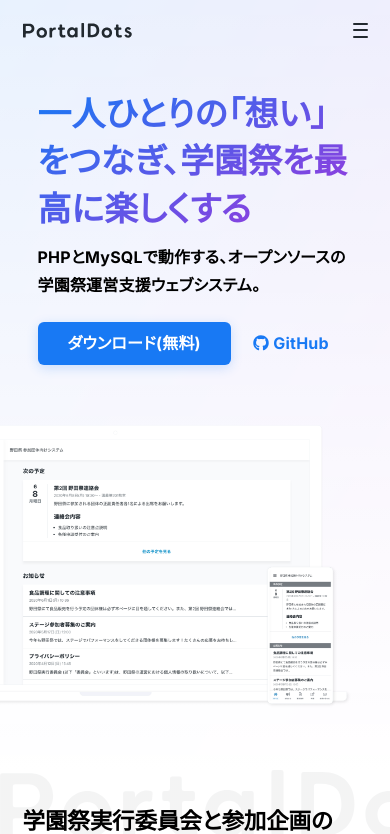
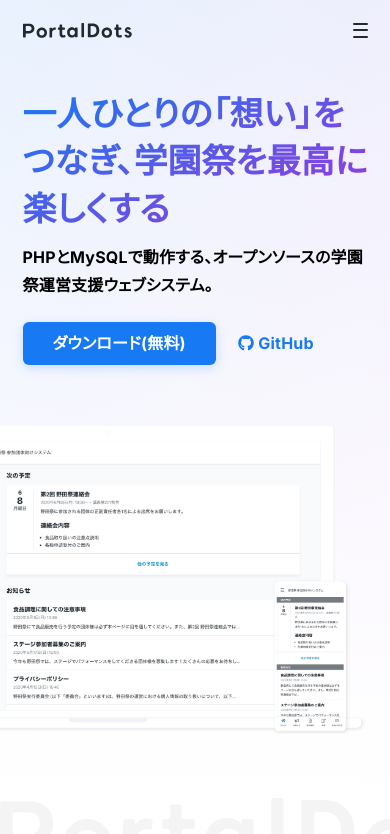
Before and after one commit to portaldots/website, a Nuxt app: page / in a window 390 px wide. Shown: the top 834 px of the page. Built offline with nearby package versions, Linux system fonts and the light colour scheme.

Commit message:
トップページヘッダーの横paddingは削除

```diff
--- a/pages/index.vue
+++ b/pages/index.vue
@@ -189,14 +189,14 @@
       rgba(255, 255, 255, 0.9)
     ),
     linear-gradient(120deg, #{$color-primary}, #{$color-primary-2});
-  padding: $app-header-height $spacing-lg;
+  padding: $app-header-height 0;
   min-height: #{'min(90vh, 80vw)'};
   display: flex;
   align-items: center;
   overflow: hidden;
 
   @media screen and (max-width: 767.5px) {
-    padding: #{$app-header-height * 1.5} $spacing-md $app-header-height;
+    padding: #{$app-header-height * 1.5} 0 $app-header-height;
   }
 
   &__row {
```
